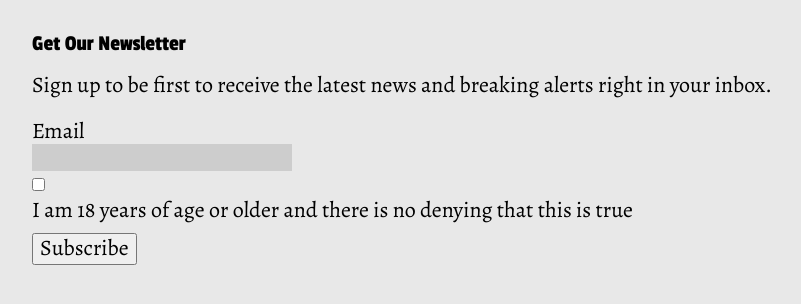
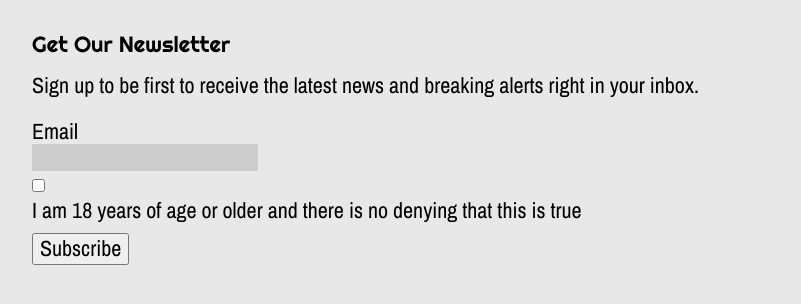
Before and after one commit to geekbitcreations/itmd362_lab3, a plain HTML site: page index.html in a window 1280 px wide. Shown: the whole page, without its empty margins (4-805 px from the left). Drawn offline with nearby package versions, Linux system fonts and the light colour scheme.

Commit message:
testing out fonts for the font family

```diff
--- a/css/screen.css
+++ b/css/screen.css
@@ -202,12 +202,12 @@ body {
   margin-left: 5px;
   margin-right: 5px;
   padding: 5px;
-  font-family: 'Alegreya', 'Abel', sans-serif;
+  font-family: 'Archivo Narrow', 'Ubuntu Condensed', sans-serif;
   background-color: #E8E8E8;
 }
 
 h1 {
-  font-family: 'Passion One', Arial, sans-serif;
+  font-family: 'Righteous', Arial, sans-serif;
 }
 
 p {
@@ -224,11 +224,11 @@ label {
 input[type=email] {
   border: none;
   background-color: #CDCDCD;
-  font-family: 'Alegreya', 'Abel', sans-serif;
+  font-family: 'Archivo Narrow', 'Ubuntu Condensed', sans-serif;
 }
 
 input[type=submit] {
-  font-family: 'Alegreya', 'Abel', sans-serif;
+  font-family: 'Archivo Narrow', 'Ubuntu Condensed', sans-serif;
   margin-top: 10px;
 }
 
--- a/index.html
+++ b/index.html
@@ -15,9 +15,9 @@ Written by Deborah Barndt -->
   <meta charset="utf-8" />
   <meta name="viewport" content="width=device-width,initial-scale=1.0,shrink-to-fit=no" />
   <link rel="stylesheet" media="screen" href="css/screen.css" />
-  <link href="https://fonts.googleapis.com/css?family=Abel" rel="stylesheet">
-  <link href="https://fonts.googleapis.com/css?family=Alegreya" rel="stylesheet">
-  <link href="https://fonts.googleapis.com/css?family=Passion+One" rel="stylesheet">
+  <link href="https://fonts.googleapis.com/css?family=Archivo+Narrow" rel="stylesheet">
+  <link href="https://fonts.googleapis.com/css?family=Ubuntu+Condensed" rel="stylesheet">
+  <link href="https://fonts.googleapis.com/css?family=Righteous" rel="stylesheet">
 </head>
 <body>
 <main id="content">
```
